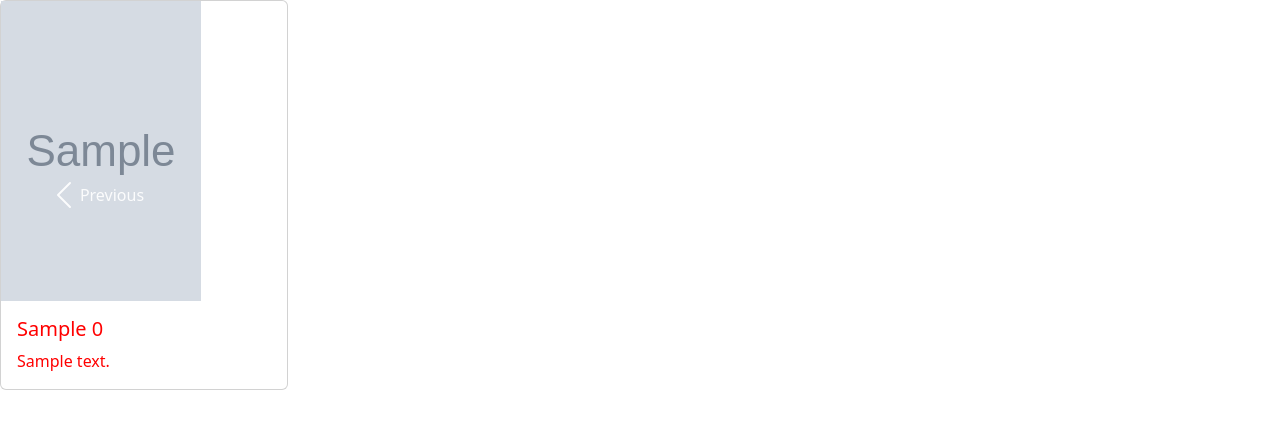
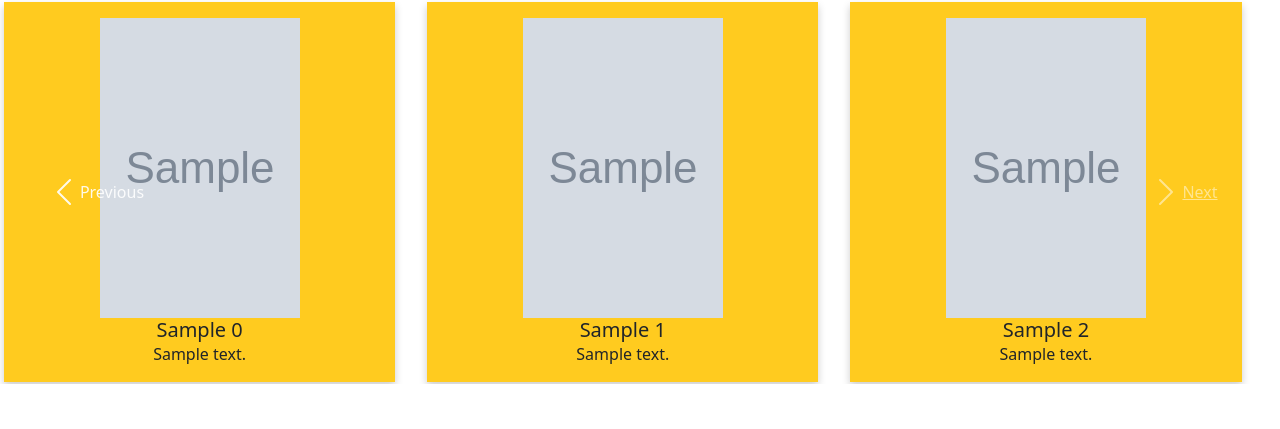
Before and after one commit to Coby-Do/Movie-Web-Application, a Django app: template theatrelob/home/templates/home/index.html in a window 1280 px wide. Shown: the top 429 px of the page. Run offline with Django 4.2, Linux system fonts and the light colour scheme; the template is opened without the code that fills it: most values are stand-ins (such as "Sample title", 1, 10 or a date in 2020); grey boxes marked "Sample" are stand-in pictures; some libraries are stand-ins or nearby versions.

Commit message:
slide bar for movies

```diff
--- a/theatrelob/home/static/css/style.css
+++ b/theatrelob/home/static/css/style.css
@@ -1,3 +1,12 @@
-body{
-    color: red;
+.col-lg-4 {
+  display: flex;
+  flex-direction: column;
+  justify-content: center;
+  align-items: center;
+  background-color: rgba(255, 196, 0, 0.877);
+  box-shadow: 0 4px 8px 0 rgba(0, 0, 0, 0.2);
+  transition: 0.3s;
+  margin: 2px 16px;
+  padding: 16px;
+  width: 30%;
 }
--- a/theatrelob/home/templates/home/index.html
+++ b/theatrelob/home/templates/home/index.html
@@ -21,22 +21,113 @@
     >
       <div class="carousel-inner">
         <div class="carousel-item active">
-          <div class="card" style="width: 18rem">
+          <div class="row">
+            <div class="col-lg-4">
               <img
                 src="{{ movies.0.movie_poster_url }}"
                 alt="Movie Poster"
                 width="200"
                 height="300"
               />
-            <div class="card-body">
               <h5 class="card-title">{{ movies.0.title }}</h5>
               <p class="card-text">{{ movies.0.description }}</p>
+            </div>
+            <div class="col-lg-4">
+              <img
+                src="{{ movies.1.movie_poster_url }}"
+                alt="Movie Poster"
+                width="200"
+                height="300"
+              />
+              <h5 class="card-title">{{ movies.1.title }}</h5>
+              <p class="card-text">{{ movies.1.description }}</p>
+            </div>
+            <div class="col-lg-4">
+              <img
+                src="{{ movies.2.movie_poster_url }}"
+                alt="Movie Poster"
+                width="200"
+                height="300"
+              />
+              <h5 class="card-title">{{ movies.2.title }}</h5>
+              <p class="card-text">{{ movies.2.description }}</p>
+            </div>
+          </div>
+        </div>
+        <div class="carousel-item">
+          <div class="row">
+            <div class="col-lg-4">
+              <img
+                src="{{ movies.3.movie_poster_url }}"
+                alt="Movie Poster"
+                width="200"
+                height="300"
+              />
+              <h5 class="card-title">{{ movies.0.title }}</h5>
+              <p class="card-text">{{ movies.0.description }}</p>
+            </div>
+            <div class="col-lg-4">
+              <img
+                src="{{ movies.4.movie_poster_url }}"
+                alt="Movie Poster"
+                width="200"
+                height="300"
+              />
+              <h5 class="card-title">{{ movies.1.title }}</h5>
+              <p class="card-text">{{ movies.1.description }}</p>
+            </div>
+            <div class="col-lg-4">
+              <img
+                src="{{ movies.5.movie_poster_url }}"
+                alt="Movie Poster"
+                width="200"
+                height="300"
+              />
+              <h5 class="card-title">{{ movies.2.title }}</h5>
+              <p class="card-text">{{ movies.2.description }}</p>
+            </div>
+          </div>
+        </div>
+        <div class="carousel-item">
+          <div class="row">
+            <div class="col-lg-4">
+              <img
+                src="{{ movies.6.movie_poster_url }}"
+                alt="Movie Poster"
+                width="200"
+                height="300"
+              />
+              <h5 class="card-title">{{ movies.0.title }}</h5>
+              <p class="card-text">{{ movies.0.description }}</p>
+            </div>
+            <div class="col-lg-4">
+              <img
+                src="{{ movies.7.movie_poster_url }}"
+                alt="Movie Poster"
+                width="200"
+                height="300"
+              />
+              <h5 class="card-title">{{ movies.1.title }}</h5>
+              <p class="card-text">{{ movies.1.description }}</p>
+            </div>
+            <div class="col-lg-4">
+              <img
+                src="{{ movies.8.movie_poster_url }}"
+                alt="Movie Poster"
+                width="200"
+                height="300"
+              />
+              <h5 class="card-title">{{ movies.2.title }}</h5>
+              <p class="card-text">{{ movies.2.description }}</p>
             </div>
           </div>
         </div>
 
+        <!-- TODO: work on this logic to simplify code -->
+        <!-- <div class="carousel-item">
+          <div class="row">
             {% for movie in movies|slice:"1:" %}
-        <div class="carousel-item">
+            <div class="col-lg-4">
               <img
                 src="{{ movie.movie_poster_url }}"
                 alt="Movie Poster"
@@ -47,6 +138,8 @@
               <p class="card-text">{{ movie.description }}</p>
             </div>
             {% endfor %}
+          </div>
+        </div> -->
 
         <a
           class="carousel-control-prev"
```
Lines whose indentation alone changed are shown as unchanged.
